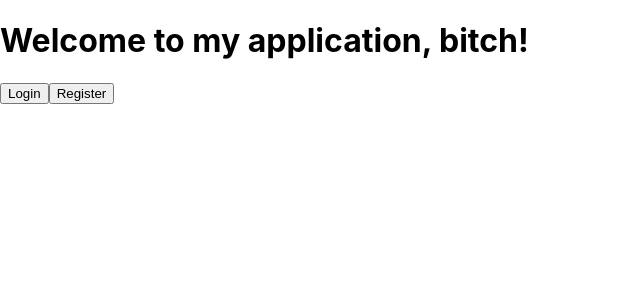
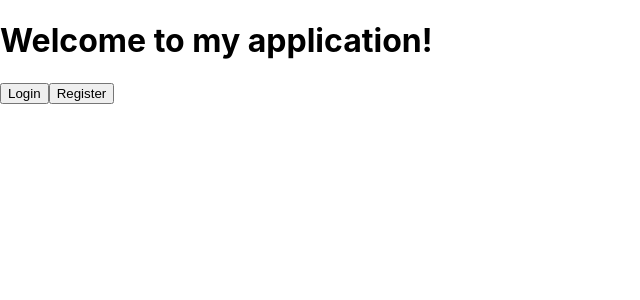
Before and after one commit to margueriteblair/Final-Microservices-Project, a React (Create React App) app in the folder frontend/: page / in a window 1280 px wide. Shown: the top 300 px of the page, without its empty margins (0-640 px from the left). Built offline with nearby package versions, Linux system fonts and the light colour scheme.

Commit message:
minor tweak

```diff
--- a/frontend/src/Components/Home.js
+++ b/frontend/src/Components/Home.js
@@ -15,7 +15,7 @@ export default function Home(props) {
     } else {
     return (
         <div className="homepageButtons">
-            <h1>Welcome to my application, bitch!</h1>
+            <h1>Welcome to my application!</h1>
             <button onClick={() => {window.location.href = loginLink}}>Login</button>
             <button onClick={() => {window.location.href = registerLink}}>Register</button>
         </div>
```
